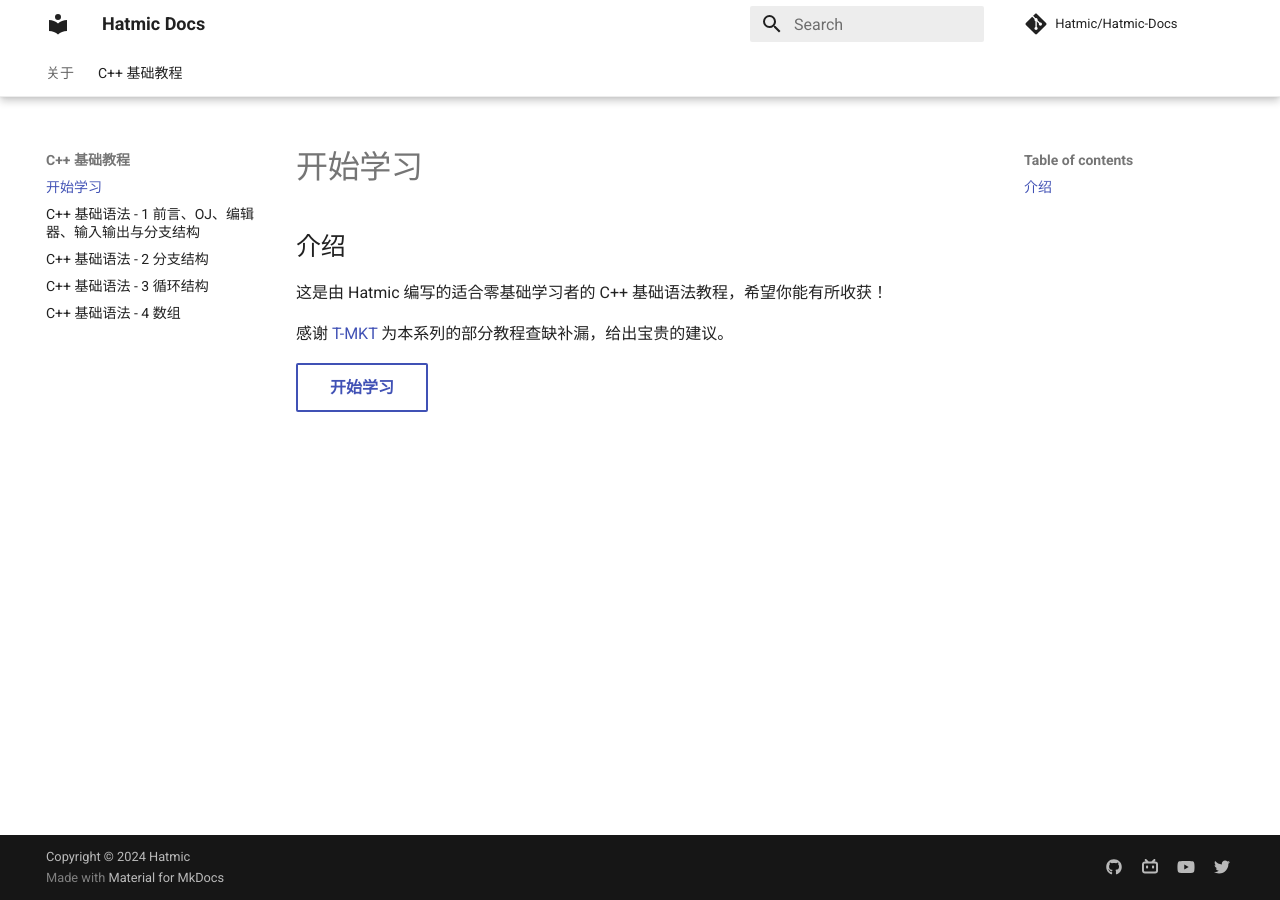
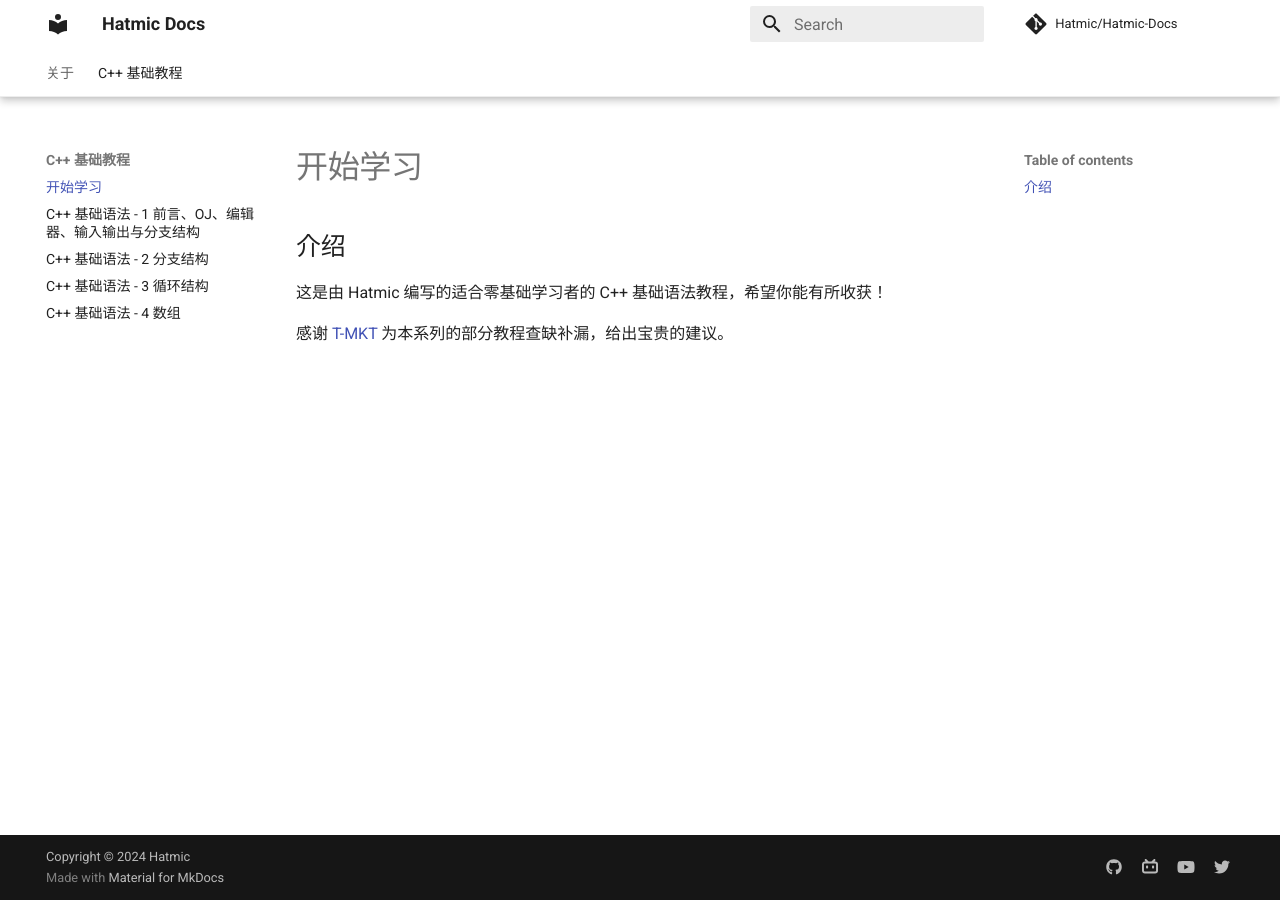
Before and after one commit to Hatmic-Org/hatmic-docs, an MkDocs documentation site: the page built from docs/cpp0/index.md, in a window 1280 px wide. Built offline with MkDocs 1.6.1 and Material for MkDocs 9.7.7, drawn with Linux system fonts in a browser that asks for light colours; nearby versions of some CDN libraries; library files that are not in the unit come from our copies; comment, search, counter and statistics services are not loaded.

Commit message:
删除按钮

```diff
--- a/docs/cpp0/index.md
+++ b/docs/cpp0/index.md
@@ -5,5 +5,3 @@
 这是由 Hatmic 编写的适合零基础学习者的 C++ 基础语法教程，希望你能有所收获！
 
 感谢 [T-MKT](https://github.com/T-MKT) 为本系列的部分教程查缺补漏，给出宝贵的建议。
-
-[开始学习](https://docs.hatmic.com/cpp0/1/){.md-button}
```
